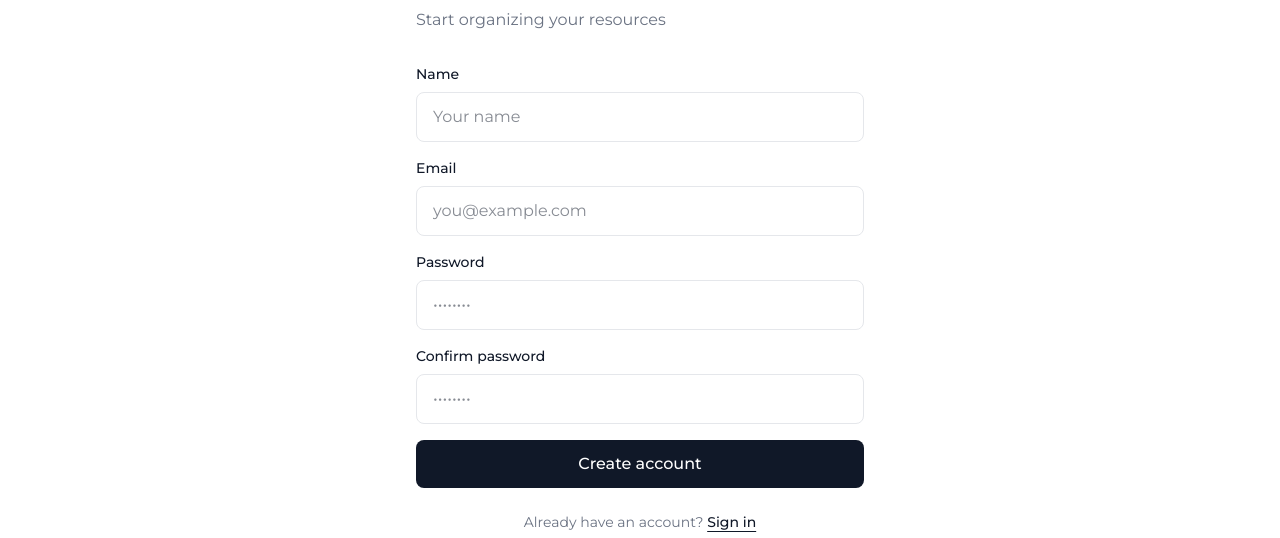
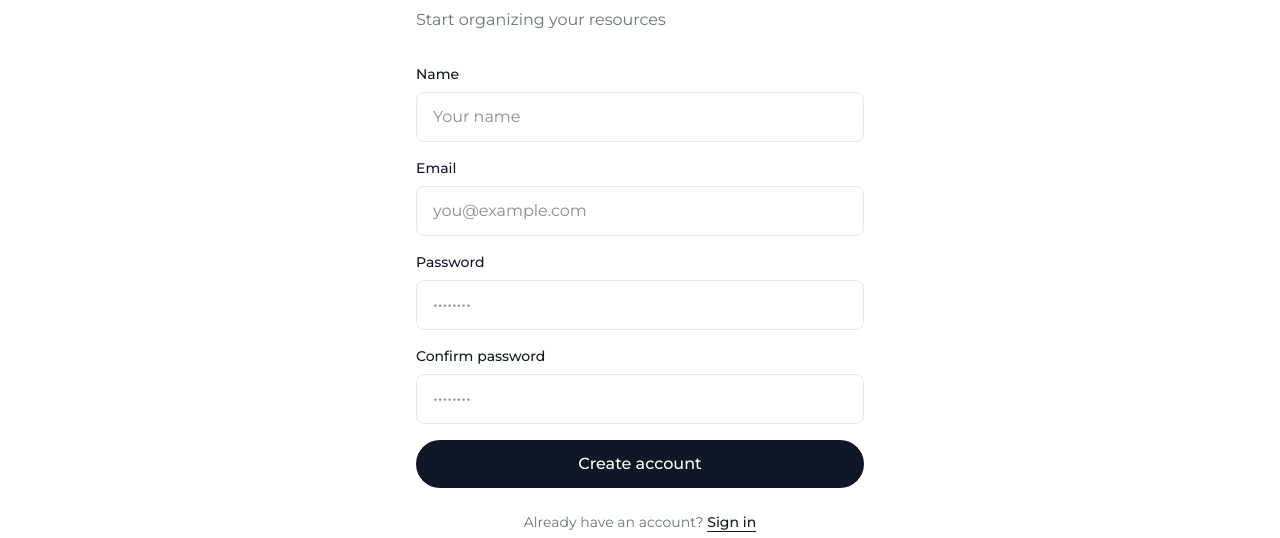
Before and after one commit to miguelm-montano/nodefold-front, a React (Vite) app: page /register in a window 1280 px wide. Shown: the part 185-723 px from the top of the page. Built offline with nearby package versions, Linux system fonts and the light colour scheme; no server answers.

Commit message:
Login and register Refactor with hooks and components

```diff
--- a/src/components/Navbar.jsx
+++ b/src/components/Navbar.jsx
@@ -59,7 +59,7 @@ export default function Navbar() {
                 </Link>
                 <button
                   onClick={handleLogout}
-                  className="text-sm bg-gray-900 dark:bg-white text-white dark:text-gray-900 px-4 py-2 rounded-lg hover:opacity-90 transition-opacity"
+                  className="text-sm bg-gray-900 dark:bg-white text-white dark:text-gray-900 px-4 py-2 rounded-4xl hover:opacity-90 transition-opacity"
                 >
                   Logout
                 </button>
--- a/src/pages/Auth/Login.jsx
+++ b/src/pages/Auth/Login.jsx
@@ -1,95 +1,62 @@
-import { useState } from "react";
-import { Link, useNavigate } from "react-router-dom";
+import { useNavigate } from "react-router-dom";
+
 import { useAuth } from "../../context/AuthContext";
 import { login as loginService } from "../../services/authService";
+
+import useAuthForm from "./hooks/useAuthForm";
+
+import AuthForm from "./components/AuthForm";
+import AuthInput from "./components/AuthInput";
 import Navbar from "../../components/Navbar";
 
 export default function Login() {
-  const [form, setForm] = useState({ email: "", password: "" });
-  const [error, setError] = useState(null);
-  const [loading, setLoading] = useState(false);
   const { login } = useAuth();
   const navigate = useNavigate();
 
-  const handleChange = (e) => {
-    setForm({ ...form, [e.target.name]: e.target.value });
-  };
+  const { form, error, loading, handleChange, handleSubmit } = useAuthForm(
+    { email: "", password: "" },
+    loginService,
+  );
 
-  const handleSubmit = async (e) => {
-    e.preventDefault();
-    setLoading(true);
-    setError(null);
-    try {
-      const res = await loginService(form);
+  const onSuccess = (res) => {
     login(res.data.token, res.data.user);
     navigate("/dashboard");
-    } catch (err) {
-      setError(err.response?.data?.message || "Something went wrong");
-    } finally {
-      setLoading(false);
-    }
   };
 
   return (
     <div className="min-h-screen bg-white dark:bg-gray-950 text-gray-900 dark:text-white">
       <Navbar />
+
       <div className="flex items-center justify-center min-h-[calc(100vh-64px)] px-4">
-        <div className="w-full max-w-md">
-          <h1 className="text-3xl font-bold mb-2">Welcome back</h1>
-          <p className="text-gray-500 dark:text-gray-400 mb-8">
-            Sign in to your account
-          </p>
-
-          {error && (
-            <div className="mb-6 p-4 bg-red-50 dark:bg-red-900/20 border border-red-200 dark:border-red-800 rounded-lg text-red-600 dark:text-red-400 text-sm">
-              {error}
-            </div>
-          )}
-
-          <form onSubmit={handleSubmit} className="space-y-4">
-            <div>
-              <label className="block text-sm font-medium mb-2">Email</label>
-              <input
+        <AuthForm
+          title="Welcome back"
+          subtitle="Sign in to your account"
+          error={error}
+          loading={loading}
+          onSubmit={(e) => handleSubmit(e, onSuccess)}
+          buttonText="Sign in"
+          footerText="Don't have an account?"
+          footerLink="/register"
+          footerLinkText="Create one"
+        >
+          <AuthInput
+            label="Email"
             type="email"
             name="email"
             value={form.email}
             onChange={handleChange}
-                required
-                className="w-full px-4 py-3 rounded-lg border border-gray-200 dark:border-gray-700 bg-white dark:bg-gray-900 focus:outline-none focus:ring-2 focus:ring-gray-900 dark:focus:ring-white transition"
             placeholder="you@example.com"
           />
-            </div>
-            <div>
-              <label className="block text-sm font-medium mb-2">Password</label>
-              <input
+
+          <AuthInput
+            label="Password"
             type="password"
             name="password"
             value={form.password}
             onChange={handleChange}
-                required
-                className="w-full px-4 py-3 rounded-lg border border-gray-200 dark:border-gray-700 bg-white dark:bg-gray-900 focus:outline-none focus:ring-2 focus:ring-gray-900 dark:focus:ring-white transition"
             placeholder="••••••••"
           />
-            </div>
-            <button
-              type="submit"
-              disabled={loading}
-              className="w-full bg-gray-900 dark:bg-white text-white dark:text-gray-900 py-3 rounded-lg font-medium hover:opacity-90 transition-opacity disabled:opacity-50"
-            >
-              {loading ? "Signing in..." : "Sign in"}
-            </button>
-          </form>
-
-          <p className="text-center text-sm text-gray-500 dark:text-gray-400 mt-6">
-            Don't have an account?{" "}
-            <Link
-              to="/register"
-              className="font-medium text-gray-900 dark:text-white underline underline-offset-4"
-            >
-              Create one
-            </Link>
-          </p>
-        </div>
+        </AuthForm>
       </div>
     </div>
   );
--- a/src/pages/Auth/Register.jsx
+++ b/src/pages/Auth/Register.jsx
@@ -1,143 +1,87 @@
-import { useState } from "react";
-import { Link, useNavigate } from "react-router-dom";
+import { useNavigate } from "react-router-dom";
+
 import { useAuth } from "../../context/AuthContext";
 import { register as registerService } from "../../services/authService";
+
+import useAuthForm from "./hooks/useAuthForm";
+
+import AuthForm from "./components/AuthForm";
+import AuthInput from "./components/AuthInput";
 import Navbar from "../../components/Navbar";
 
 export default function Register() {
-  const [form, setForm] = useState({
+  const { login } = useAuth();
+  const navigate = useNavigate();
+
+  const { form, error, errors, loading, handleChange, handleSubmit } =
+    useAuthForm(
+      {
         name: "",
         email: "",
         password: "",
         password_confirmation: "",
-  });
-  const [error, setError] = useState(null);
-  const [errors, setErrors] = useState({});
-  const [loading, setLoading] = useState(false);
-  const { login } = useAuth();
-  const navigate = useNavigate();
+      },
+      registerService,
+    );
 
-  const handleChange = (e) => {
-    setForm({ ...form, [e.target.name]: e.target.value });
-  };
-
-  const handleSubmit = async (e) => {
-    e.preventDefault();
-    setLoading(true);
-    setError(null);
-    setErrors({});
-    try {
-      const res = await registerService(form);
+  const onSuccess = (res) => {
     login(res.data.token, res.data.user);
     navigate("/dashboard");
-    } catch (err) {
-      if (err.response?.data?.errors) {
-        setErrors(err.response.data.errors);
-      } else {
-        setError(err.response?.data?.message || "Something went wrong");
-      }
-    } finally {
-      setLoading(false);
-    }
   };
 
   return (
     <div className="min-h-screen bg-white dark:bg-gray-950 text-gray-900 dark:text-white">
       <Navbar />
+
       <div className="flex items-center justify-center min-h-[calc(100vh-64px)] px-4">
-        <div className="w-full max-w-md">
-          <h1 className="text-3xl font-bold mb-2">Create your account</h1>
-          <p className="text-gray-500 dark:text-gray-400 mb-8">
-            Start organizing your resources
-          </p>
-
-          {error && (
-            <div className="mb-6 p-4 bg-red-50 dark:bg-red-900/20 border border-red-200 dark:border-red-800 rounded-lg text-red-600 dark:text-red-400 text-sm">
-              {error}
-            </div>
-          )}
-
-          <form onSubmit={handleSubmit} className="space-y-4">
-            <div>
-              <label className="block text-sm font-medium mb-2">Name</label>
-              <input
-                type="text"
+        <AuthForm
+          title="Create your account"
+          subtitle="Start organizing your resources"
+          error={error}
+          loading={loading}
+          onSubmit={(e) => handleSubmit(e, onSuccess)}
+          buttonText="Create account"
+          footerText="Already have an account?"
+          footerLink="/login"
+          footerLinkText="Sign in"
+        >
+          <AuthInput
+            label="Name"
             name="name"
             value={form.name}
             onChange={handleChange}
-                required
-                className="w-full px-4 py-3 rounded-lg border border-gray-200 dark:border-gray-700 bg-white dark:bg-gray-900 focus:outline-none focus:ring-2 focus:ring-gray-900 dark:focus:ring-white transition"
             placeholder="Your name"
           />
-              {errors.name && (
-                <p className="text-red-500 text-xs mt-1">{errors.name[0]}</p>
-              )}
-            </div>
-            <div>
-              <label className="block text-sm font-medium mb-2">Email</label>
-              <input
+
+          <AuthInput
+            label="Email"
             type="email"
             name="email"
             value={form.email}
             onChange={handleChange}
-                required
-                className="w-full px-4 py-3 rounded-lg border border-gray-200 dark:border-gray-700 bg-white dark:bg-gray-900 focus:outline-none focus:ring-2 focus:ring-gray-900 dark:focus:ring-white transition"
             placeholder="you@example.com"
+            error={errors.email?.[0]}
           />
-              {errors.email && (
-                <p className="text-red-500 text-xs mt-1">{errors.email[0]}</p>
-              )}
-            </div>
-            <div>
-              <label className="block text-sm font-medium mb-2">Password</label>
-              <input
+
+          <AuthInput
+            label="Password"
             type="password"
             name="password"
             value={form.password}
             onChange={handleChange}
-                required
-                className="w-full px-4 py-3 rounded-lg border border-gray-200 dark:border-gray-700 bg-white dark:bg-gray-900 focus:outline-none focus:ring-2 focus:ring-gray-900 dark:focus:ring-white transition"
             placeholder="••••••••"
+            error={errors.password?.[0]}
           />
-              {errors.password && (
-                <p className="text-red-500 text-xs mt-1">
-                  {errors.password[0]}
-                </p>
-              )}
-            </div>
-            <div>
-              <label className="block text-sm font-medium mb-2">
-                Confirm password
-              </label>
-              <input
+
+          <AuthInput
+            label="Confirm password"
             type="password"
             name="password_confirmation"
             value={form.password_confirmation}
             onChange={handleChange}
-                required
-                className="w-full px-4 py-3 rounded-lg border border-gray-200 dark:border-gray-700 bg-white dark:bg-gray-900 focus:outline-none focus:ring-2 focus:ring-gray-900 dark:focus:ring-white transition"
             placeholder="••••••••"
           />
-            </div>
-            <button
-              type="submit"
-              disabled={loading}
-              className="w-full bg-gray-900 dark:bg-white text-white dark:text-gray-900 py-3 rounded-lg font-medium hover:opacity-90 transition-opacity disabled:opacity-50"
-            >
-              {loading ? "Creating account..." : "Create account"}
-            </button>
-          </form>
-
-          <p className="text-center text-sm text-gray-500 dark:text-gray-400 mt-6">
-            Already have an account?{" "}
-            <Link
-              to="/login"
-              className="font-medium text-gray-900 dark:text-white underline underline-offset-4"
-            >
-              Sign in
-            </Link>
-          </p>
-        </div>
+        </AuthForm>
       </div>
     </div>
   );
--- /dev/null
+++ b/src/pages/Auth/components/AuthForm.jsx
@@ -0,0 +1,50 @@
+import { Link } from "react-router-dom";
+
+export default function AuthForm({
+  title,
+  subtitle,
+  error,
+  loading,
+  onSubmit,
+  buttonText,
+  footerText,
+  footerLink,
+  footerLinkText,
+  children,
+}) {
+  return (
+    <div className="w-full max-w-md">
+      <h1 className="text-3xl font-bold mb-2">{title}</h1>
+
+      <p className="text-gray-500 dark:text-gray-400 mb-8">{subtitle}</p>
+
+      {error && (
+        <div className="mb-6 p-4 bg-red-50 dark:bg-red-900/20 border border-red-200 dark:border-red-800 rounded-lg text-red-600 dark:text-red-400 text-sm">
+          {error}
+        </div>
+      )}
+
+      <form onSubmit={onSubmit} className="space-y-4">
+        {children}
+
+        <button
+          type="submit"
+          disabled={loading}
+          className="w-full bg-gray-900 dark:bg-white text-white dark:text-gray-900 py-3 rounded-4xl font-medium hover:opacity-90 transition-opacity disabled:opacity-50"
+        >
+          {loading ? "Loading..." : buttonText}
+        </button>
+      </form>
+
+      <p className="text-center text-sm text-gray-500 dark:text-gray-400 mt-6">
+        {footerText}{" "}
+        <Link
+          to={footerLink}
+          className="font-medium text-gray-900 dark:text-white underline underline-offset-4"
+        >
+          {footerLinkText}
+        </Link>
+      </p>
+    </div>
+  );
+}
--- /dev/null
+++ b/src/pages/Auth/components/AuthInput.jsx
@@ -0,0 +1,26 @@
+export default function AuthInput({
+  label,
+  type = "text",
+  name,
+  value,
+  onChange,
+  placeholder,
+  error,
+}) {
+  return (
+    <div>
+      <label className="block text-sm font-medium mb-2">{label}</label>
+
+      <input
+        type={type}
+        name={name}
+        value={value}
+        onChange={onChange}
+        placeholder={placeholder}
+        className="w-full px-4 py-3 rounded-lg border border-gray-200 dark:border-gray-700 bg-white dark:bg-gray-900 focus:outline-none focus:ring-2 focus:ring-gray-900 dark:focus:ring-white transition"
+      />
+
+      {error && <p className="text-red-500 text-xs mt-1">{error}</p>}
+    </div>
+  );
+}
--- /dev/null
+++ b/src/pages/Auth/hooks/useAuthForm.js
@@ -0,0 +1,50 @@
+import { useState } from "react";
+
+export default function useAuthForm(initialState, submitFn) {
+  const [form, setForm] = useState(initialState);
+  const [error, setError] = useState(null);
+  const [errors, setErrors] = useState({});
+  const [loading, setLoading] = useState(false);
+
+  const handleChange = (e) => {
+    setForm({
+      ...form,
+      [e.target.name]: e.target.value,
+    });
+  };
+
+  const handleSubmit = async (e, onSuccess) => {
+    e.preventDefault();
+    setLoading(true);
+    setError(null);
+    setErrors({});
+
+    if (!form.email.includes("@")) {
+      setErrors({ email: ["Invalid email format"] });
+      setLoading(false);
+      return;
+    }
+
+    try {
+      const res = await submitFn(form);
+      onSuccess(res);
+    } catch (err) {
+      if (err.response?.data?.errors) {
+        setErrors(err.response.data.errors);
+      } else {
+        setError(err.response?.data?.message || "Something went wrong");
+      }
+    } finally {
+      setLoading(false);
+    }
+  };
+
+  return {
+    form,
+    error,
+    errors,
+    loading,
+    handleChange,
+    handleSubmit,
+  };
+}
```
Lines whose indentation alone changed are shown as unchanged.
